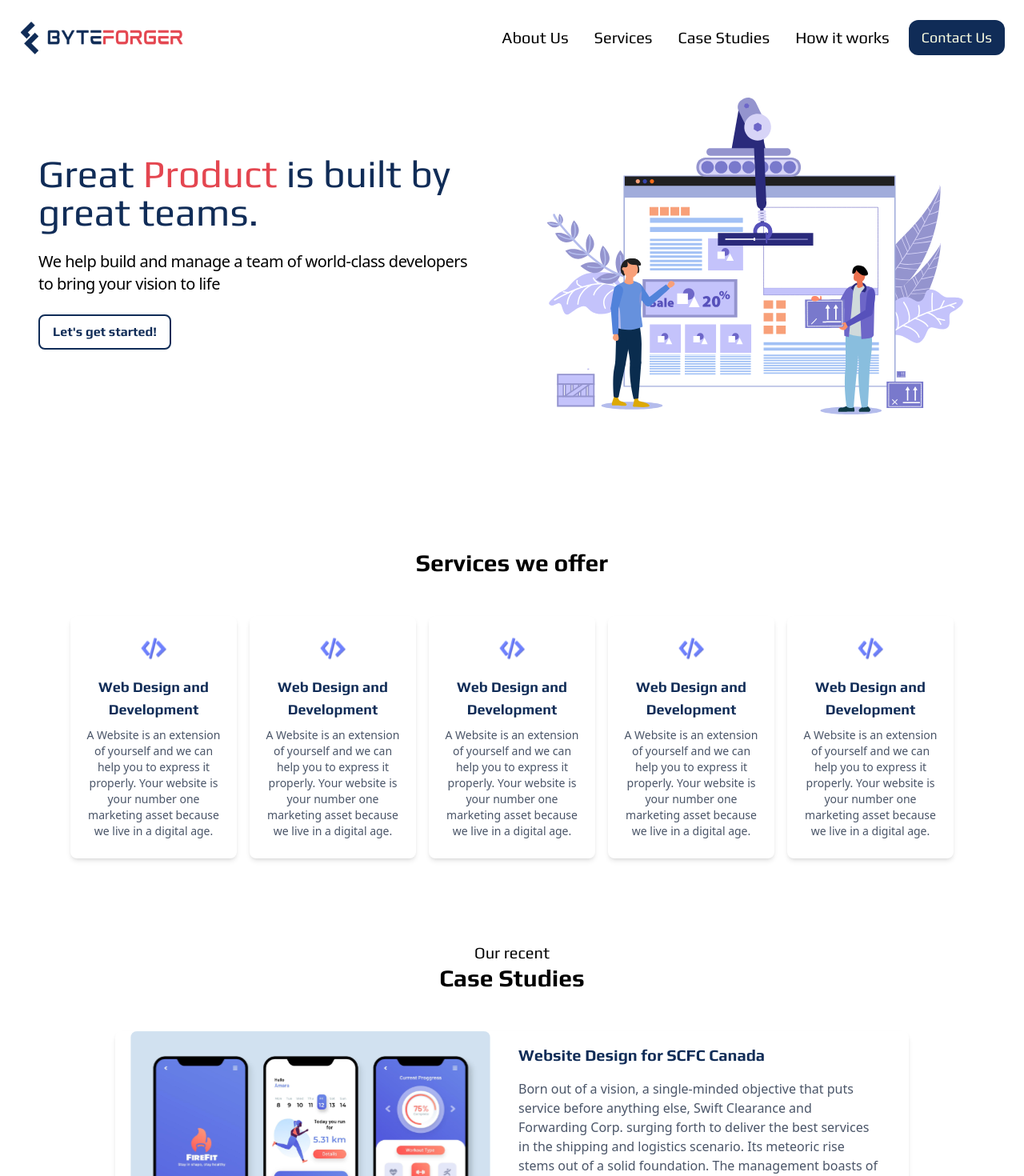
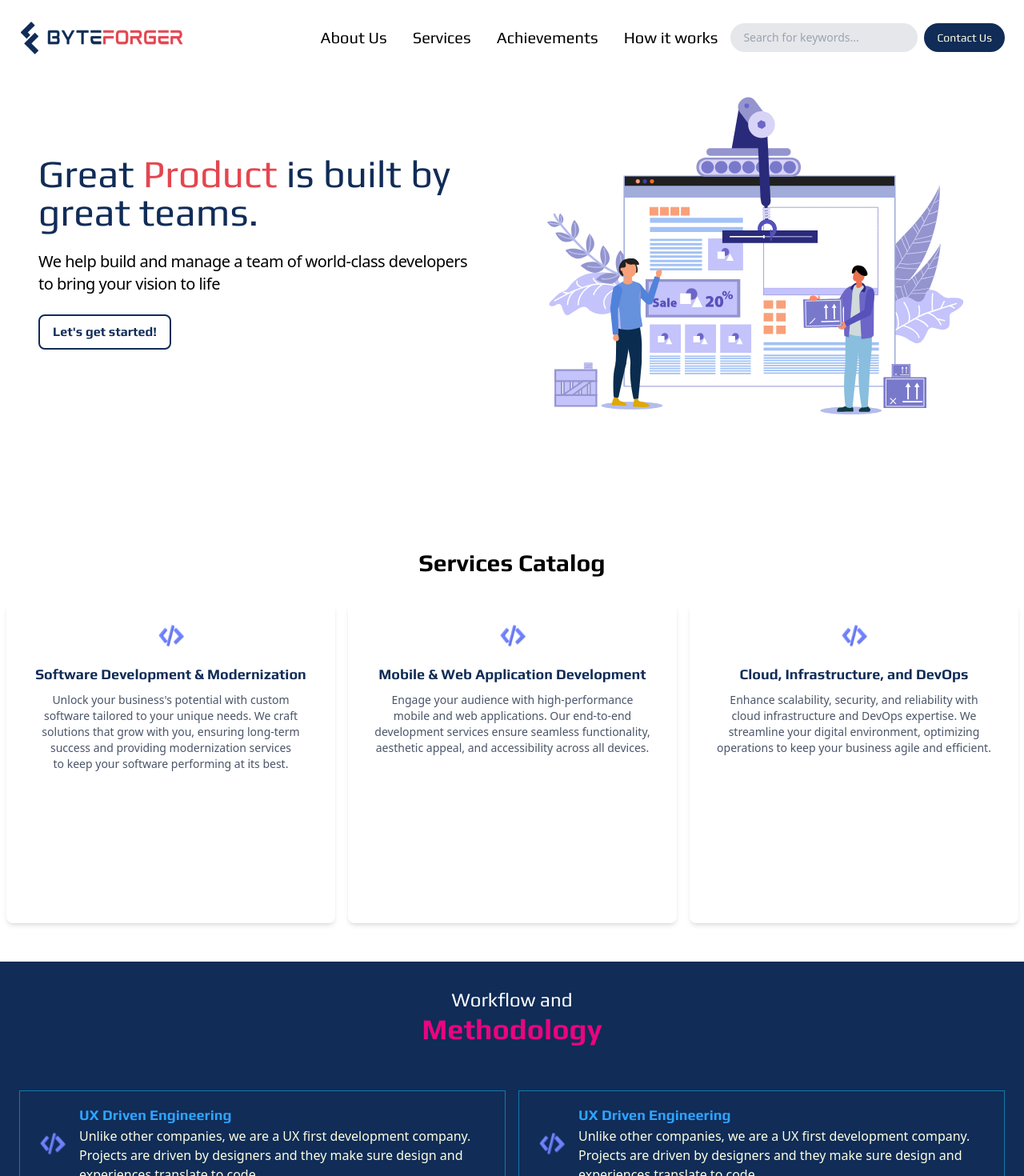
Before and after one commit to Sannya-Wasim/Byteforger, a React (Create React App) app: page / in a window 1280 px wide. Shown: the top 1470 px of the page at 80% size. Built offline with nearby package versions, Linux system fonts and the light colour scheme.

Commit message:
Added changes from stakeholders

```diff
--- a/package.json
+++ b/package.json
@@ -3,6 +3,7 @@
   "version": "0.1.0",
   "private": true,
   "dependencies": {
+    "@reduxjs/toolkit": "^2.3.0",
     "@testing-library/jest-dom": "^5.17.0",
     "@testing-library/react": "^13.4.0",
     "@testing-library/user-event": "^13.5.0",
@@ -16,6 +17,8 @@
     "react": "^18.3.1",
     "react-dom": "^18.3.1",
     "react-icons": "^5.3.0",
+    "react-multi-carousel": "^2.8.5",
+    "react-redux": "^9.1.2",
     "react-scripts": "5.0.1",
     "typescript": "^4.9.5",
     "web-vitals": "^2.1.4"
--- a/src/Screens/Home.tsx
+++ b/src/Screens/Home.tsx
@@ -1,13 +1,31 @@
-import React, { useRef, useState } from "react";
+import React, { useEffect, useRef, useState } from "react";
 import Navbar from "../components/Navbar";
 import Hero from "../components/Hero";
 import { approaches, case_studies, icons, services, ways } from "../constants";
 import Footer from "../components/Footer";
 import { useIsVisible } from "../hooks/useIsVisible";
+import { useSelector } from "react-redux";
+import { RootState } from "../store";
+import Carousel from "react-multi-carousel";
+import "react-multi-carousel/lib/styles.css";
 
 const Home = () => {
   const [stacks, setStacks] = useState(icons[0].items);
   const [selectedIcon, setSelectedIcon] = useState(icons[0].name);
+  const searchTerm = useSelector((state: RootState) => state.search.value);
+
+  const highlightText = (text: string, term: string) => {
+    if (!term) return text;
+    const regex = new RegExp(`(${term})`, "gi");
+    return (
+      <span
+        dangerouslySetInnerHTML={{
+          __html: text.replace(regex, "<mark>$1</mark>"),
+        }}
+      />
+    );
+  };
+
   const ref1 = useRef<HTMLDivElement | null>(null);
   const visible1 = useIsVisible(ref1);
   const ref2 = useRef<HTMLDivElement | null>(null);
@@ -16,6 +34,24 @@ const Home = () => {
   const visible3 = useIsVisible(ref3);
   const ref4 = useRef<HTMLDivElement | null>(null);
   const visible4 = useIsVisible(ref4);
+
+  const responsive = {
+    desktop: {
+      breakpoint: { max: 3000, min: 1024 },
+      items: 4,
+      slidesToSlide: 2, // optional, default to 1.
+    },
+    tablet: {
+      breakpoint: { max: 1024, min: 464 },
+      items: 3,
+      slidesToSlide: 1, // optional, default to 1.
+    },
+    mobile: {
+      breakpoint: { max: 464, min: 0 },
+      items: 1,
+      slidesToSlide: 1, // optional, default to 1.
+    },
+  };
   return (
     <div className="">
       <Navbar />
@@ -27,34 +63,87 @@ const Home = () => {
           visible1 ? "opacity-100" : "opacity-0"
         }`}
       >
-        <p
-          className={`text-center mb-6 mt-14 text-black text-3xl font-semibold font-play`}
+      <p
+        id="services"
+        className={`text-center mb-6 mt-14 text-black text-3xl font-semibold font-play`}
+      >
+        {highlightText("Services Catalog", searchTerm)}
+      </p>
+      {/* <div className="flex p-4 flex-wrap justify-center"> */}
+        <Carousel
+          swipeable={true}
+          draggable={true}
+          showDots={false}
+          responsive={responsive}
+          ssr={true} // means to render carousel on server-side.
+          infinite={true}
+          keyBoardControl={true}
+          customTransition=" transform 800ms ease-in-out"
+          transitionDuration={800}
+          containerClass="carousel-container "
+          removeArrowOnDeviceType={["tablet", "mobile"]}
+          // deviceType={this.props.deviceType}
+          // itemClass="carousel-item-padding-40-px"
+          // className="border-2"
         >
-          Services we offer
-        </p>
-        <div className="flex p-4 flex-wrap justify-center">
           {services.map((service: any) => {
             return (
               <button
                 key={service.id} // Add a unique key for each item
-                className="lg:w-1/6 md:w-1/4 sm:w-1/2 w-full bg-white p-4 m-2 rounded-lg shadow-md flex flex-col justify-center items-center transition ease-out duration-300 hover:-translate-y-3 hover:shadow-lg hover:shadow-lightPink"
+                className="md:h-[65vh] lg:h-[50vh] bg-white p-4 m-2 rounded-lg shadow-md flex flex-col  items-center transition ease-out duration-300"
               >
                 <div className="my-2">{<service.image />}</div>
                 <p className="font-semibold font-play text-center my-2 text-lg text-darkBlue">
-                  {service.title}
+                  {highlightText(service.title, searchTerm)}
                 </p>
-                <p className="text-pretty mb-2 text-sm text-textGray">
-                  {service.desc}
+                <p className="text-balance mb-2 text-sm text-textGray">
+                  {highlightText(service.desc, searchTerm)}
                 </p>
               </button>
             );
           })}
+        </Carousel>
+
+        {/* </div> */}
+      </div>
+      {/* Workflow and Methodology */}
+      <div className="bg-darkBlue mt-10">
+        <p
+          id="methodology"
+          className="text-center text-white mb-8 pt-8 text-2xl font-play "
+        >
+          Workflow and <br />{" "}
+          <span className="text-4xl font-semibold text-neonPink">
+            Methodology
+          </span>
+        </p>
+        <div className="grid grid-cols-1 md:grid-cols-2  p-4">
+          {approaches.map((item: any, index: number) => (
+            <div
+              key={index}
+              className={`border-[1px] border-lightBlue p-4 m-2 flex flex-row justify-between items-center transition-opacity ease-in duration-700 ${
+                visible3 ? "opacity-100" : "opacity-0"
+              }`}
+              ref={ref3}
+            >
+              <div className="mx-2">{<item.image />}</div>
+              <div className="mx-2">
+                <p className="text-lg font-bold font-play text-neonBlue">
+                  {item.title}
+                </p>
+                <p className="text-cream font-thin">{item.desc}</p>
+              </div>
+            </div>
+          ))}
         </div>
       </div>
-      {/* Recent Case Studies */}
-      <p className="text-center mb-12 mt-20 text-xl font-play">
-        Our recent <br />{" "}
-        <span className="text-3xl font-semibold">Case Studies</span>
+      {/* Solutions in Action */}
+      <p
+        id="achievements"
+        className="text-center mb-12 mt-20 text-xl font-play"
+      >
+        Solutions <br />{" "}
+        <span className="text-3xl font-semibold">in Action</span>
       </p>
       <div
         ref={ref2}
@@ -89,34 +178,7 @@ const Home = () => {
           );
         })}
       </div>
-      {/* Design and Development Approach */}
-      <div className="bg-darkBlue mt-10">
-        <p className="text-center text-white mb-8 pt-8 text-2xl font-play ">
-          Our design and <br />{" "}
-          <span className="text-4xl font-semibold text-neonPink">
-            development approach
-          </span>
-        </p>
-        <div className="grid grid-cols-1 md:grid-cols-2  p-4">
-          {approaches.map((item: any, index: number) => (
-            <div
-              key={index}
-              className={`border-[1px] border-lightBlue p-4 m-2 flex flex-row justify-between items-center transition-opacity ease-in duration-700 ${
-                visible3 ? "opacity-100" : "opacity-0"
-              }`}
-              ref={ref3}
-            >
-              <div className="mx-2">{<item.image />}</div>
-              <div className="mx-2">
-                <p className="text-lg font-bold font-play text-neonBlue">
-                  {item.title}
-                </p>
-                <p className="text-cream font-thin">{item.desc}</p>
-              </div>
-            </div>
-          ))}
-        </div>
-      </div>
+      {/* Ways of building great software */}
       <p className="text-center mb-12 mt-20 text-xl font-play">
         Way of building <br />{" "}
         <span className="text-3xl font-semibold">Great Software</span>
--- a/src/components/Footer.tsx
+++ b/src/components/Footer.tsx
@@ -9,7 +9,7 @@ const icons = [Facebook, Instagram, Twitter, Linkedin];
 
 const Footer = () => {
   return (
-    <div className="shadow-inner mt-36 p-4 md:p-6 lg:px-8">
+    <div id="contact" className="shadow-inner mt-36 p-4 md:p-6 lg:px-8">
       <div className="flex flex-col lg:flex-row justify-start items-start lg:items-center lg:space-x-10 lg:space-y-0 space-y-6">
         {/* 1 */}
         <div className="lg:w-2/5 w-full px-4 md:px-6 lg:px-0">
--- a/src/components/Navbar.tsx
+++ b/src/components/Navbar.tsx
@@ -1,39 +1,61 @@
 import React, { useState } from "react";
 import logo from "../assets/images/logo.png";
 import { AiOutlineMenu } from "react-icons/ai";
-
+import { useDispatch, useSelector } from "react-redux";
+import { globalSearch } from "../redux/slices/searchSlice";
+import { RootState } from "../store";
 
 const Navbar = () => {
   const [nav, setNav] = useState(false);
+  const dispatch = useDispatch()
+  const searchTerm = useSelector((state:RootState) => state.search.value)
   const navItems = [
-    { id: 1, text: "About Us" },
-    { id: 2, text: "Services" },
-    { id: 3, text: "Case Studies" },
-    { id: 4, text: "How it works" },
+    { id: 1, text: "About Us", section : '#aboutus' },
+    { id: 2, text: "Services", section : '#services' },
+    { id: 3, text: "Achievements", section : '#achievements' },
+    { id: 4, text: "How it works", section : "#methodology" },
   ];
+
+  const handleSearch = (e: any) => {
+    // setSearch(e.target.value);
+    dispatch(globalSearch(e.target.value))
+    // console.log("Search value", search);
+  };
 
   return (
     <div className="flex justify-between items-center p-4 bg-white  lg:absolute lg:z-10 lg:top-0 lg:right-0 lg:left-0">
       {/* Logo */}
-      <button className="w-2/5 md:w-1/4 lg:w-1/6 md:m-2 "><img src={logo}  alt="logo is absent" /></button>
+      <a href="/" className="w-2/5 md:w-1/4 lg:w-1/6 md:m-2 ">
+        <img src={logo} alt="logo is absent" />
+      </a>
 
       {/* Desktop Navigation */}
       <div className="hidden md:flex md:flex-row items-center lg:text-xl md:text-md text-sm">
         {navItems.map((item) => (
-          <button
+          <a
             key={item.id}
             className="text-center mx-4 text-black font-play hover:text-lightBlue"
+            href={`${item.section}`}
           >
             {item.text}
-          </button>
+          </a>
         ))}
-        <button className="lg:text-lg md:text-md text-sm bg-darkBlue text-cream rounded-xl py-2 px-4 mx-2 font-play transition duration-300 ease-in-out transform hover:bg-lightBlue hover:-translate-y-1">
+        <input
+          value={searchTerm}
+          placeholder="Search for keywords..."
+          onChange={handleSearch}
+          className="hidden md:block bg-lightGray py-2 px-4 text-sm rounded-3xl text-black"
+        />
+        <a href="#contact" className="md:text-md text-sm bg-darkBlue text-cream rounded-3xl py-2 px-4 mx-2 font-play transition duration-300 ease-in-out transform hover:bg-lightBlue hover:-translate-y-1">
           Contact Us
-        </button>
+        </a>
       </div>
 
       {/* Hamburger Icon for Mobile */}
-      <button onClick={() => setNav(!nav)} className="md:hidden p-2 rounded-lg z-50">
+      <button
+        onClick={() => setNav(!nav)}
+        className="md:hidden p-2 rounded-lg z-50"
+      >
         <AiOutlineMenu size={24} />
       </button>
 
--- a/src/constants.ts
+++ b/src/constants.ts
@@ -2,7 +2,7 @@ import { ReactComponent as WebIcon } from "./assets/svgs/WebIcon.svg";
 import { ReactComponent as CaseStudy } from "./assets/svgs/CaseStudy.svg";
 import { ReactComponent as DummyImage01 } from "./assets/svgs/DummyImage01.svg";
 import { ReactComponent as ProfileIcon } from "./assets/svgs/ProfileIcon.svg";
-import { ReactComponent as Reactjs } from "./assets/svgs/react-2.svg"
+import { ReactComponent as Reactjs } from "./assets/svgs/react-2.svg";
 import { ReactComponent as Vue } from "./assets/svgs/vue-9.svg";
 import { ReactComponent as Angular } from "./assets/svgs/angular-icon-1.svg";
 import { ReactComponent as Tailwind } from "./assets/svgs/tailwind-css-2.svg";
@@ -12,46 +12,61 @@ import { ReactComponent as Express } from "./assets/svgs/expressjs-ar21.svg";
 import { ReactComponent as Php } from "./assets/svgs/Group.svg";
 import { ReactComponent as Ruby } from "./assets/svgs/rails-1.svg";
 import { ReactComponent as Django } from "./assets/svgs/django-community.svg";
-import { ReactComponent as  Mongo} from "./assets/svgs/mongodb-icon-2.svg"
-import { ReactComponent as  Sql} from "./assets/svgs/mysql-3.svg"
-import { ReactComponent as Postgres } from "./assets/svgs/postgresql.svg"
-import { ReactComponent as Firebase } from "./assets/svgs/firebase-1.svg"
-import { ReactComponent as  Aws} from "./assets/svgs/aws-2.svg"
-import { ReactComponent as  Microsoft} from "./assets/svgs/microsoft-azure-2.svg"
-import { ReactComponent as Browser } from "./assets/svgs/browserstack.svg"
-import { ReactComponent as  Selenium} from "./assets/svgs/selenium-svgrepo-com.svg"
-import { ReactComponent as  Docker} from "./assets/svgs/docker-1-logo-svgrepo-com.svg"
-import { ReactComponent as  Kubernetes} from "./assets/svgs/kubernetes-svgrepo-com.svg"
-import { ReactComponent as  Jenkins} from "./assets/svgs/jenkins-svgrepo-com.svg"
-import { ReactComponent as  Github} from "./assets/svgs/github-142-svgrepo-com.svg"
-import { ReactComponent as  Terraform} from "./assets/svgs/terraform-icon-svgrepo-com.svg"
-import { ReactComponent as  Google} from "./assets/svgs/google-cloud-1.svg"
+import { ReactComponent as Mongo } from "./assets/svgs/mongodb-icon-2.svg";
+import { ReactComponent as Sql } from "./assets/svgs/mysql-3.svg";
+import { ReactComponent as Postgres } from "./assets/svgs/postgresql.svg";
+import { ReactComponent as Firebase } from "./assets/svgs/firebase-1.svg";
+import { ReactComponent as Aws } from "./assets/svgs/aws-2.svg";
+import { ReactComponent as Microsoft } from "./assets/svgs/microsoft-azure-2.svg";
+import { ReactComponent as Browser } from "./assets/svgs/browserstack.svg";
+import { ReactComponent as Selenium } from "./assets/svgs/selenium-svgrepo-com.svg";
+import { ReactComponent as Docker } from "./assets/svgs/docker-1-logo-svgrepo-com.svg";
+import { ReactComponent as Kubernetes } from "./assets/svgs/kubernetes-svgrepo-com.svg";
+import { ReactComponent as Jenkins } from "./assets/svgs/jenkins-svgrepo-com.svg";
+import { ReactComponent as Github } from "./assets/svgs/github-142-svgrepo-com.svg";
+import { ReactComponent as Terraform } from "./assets/svgs/terraform-icon-svgrepo-com.svg";
+import { ReactComponent as Google } from "./assets/svgs/google-cloud-1.svg";
 
 export const services = [
   {
-    title: "Web Design and Development",
+    title: "Software Development & Modernization",
     image: WebIcon,
-    desc: "A Website is an extension of yourself and we can help you to express it properly. Your website is your number one marketing asset because we live in a digital age.",
+    desc: "Unlock your business's potential with custom software tailored to your unique needs. We craft solutions that grow with you, ensuring long-term success and providing modernization services to keep your software performing at its best.",
   },
   {
-    title: "Web Design and Development",
+    title: "Mobile & Web Application Development",
     image: WebIcon,
-    desc: "A Website is an extension of yourself and we can help you to express it properly. Your website is your number one marketing asset because we live in a digital age.",
+    desc: "Engage your audience with high-performance mobile and web applications. Our end-to-end development services ensure seamless functionality, aesthetic appeal, and accessibility across all devices.",
   },
   {
-    title: "Web Design and Development",
+    title: "Cloud, Infrastructure, and DevOps",
     image: WebIcon,
-    desc: "A Website is an extension of yourself and we can help you to express it properly. Your website is your number one marketing asset because we live in a digital age.",
+    desc: "Enhance scalability, security, and reliability with cloud infrastructure and DevOps expertise. We streamline your digital environment, optimizing operations to keep your business agile and efficient.",
   },
   {
-    title: "Web Design and Development",
+    title: "AI, Data, and Analytics Solutions",
     image: WebIcon,
-    desc: "A Website is an extension of yourself and we can help you to express it properly. Your website is your number one marketing asset because we live in a digital age.",
+    desc: "Transform data into actionable insights with AI-driven analytics. We help you harness the power of machine learning to make data-driven decisions that propel your business forward.",
   },
   {
-    title: "Web Design and Development",
+    title: "User Experience & Interface Design",
     image: WebIcon,
-    desc: "A Website is an extension of yourself and we can help you to express it properly. Your website is your number one marketing asset because we live in a digital age.",
+    desc: "Create captivating user experiences with intuitive, aesthetically pleasing interfaces. Our design team ensures that every interaction is meaningful, engaging, and aligned with your brand.",
+  },
+  {
+    title: "Quality Assurance & Testing",
+    image: WebIcon,
+    desc: "Deliver flawless products with our rigorous testing services. We safeguard quality at every step, ensuring your software performs seamlessly, reliably, and is free of defects.",
+  },
+  {
+    title: "Rapid Application Development",
+    image: WebIcon,
+    desc: "Get your applications to market faster without compromising quality. Our agile development approach accelerates the delivery of powerful, ready-to-use applications tailored to meet immediate needs.",
+  },
+  {
+    title: "Salesforce Services",
+    image: WebIcon,
+    desc: "Transform your business with end-to-end Salesforce solutions, from customization and integration to support and analytics, ensuring seamless operations and growth.",
   },
 ];
 
@@ -142,7 +157,7 @@ export const ways = [
 export const icons = [
   { name: "Frontend", items: [Reactjs, Vue, Angular, Tailwind, Sass] },
   { name: "Backend", items: [Nodejs, Express, Php, Ruby, Django] },
-  {name : "Database", items : [Mongo, Sql, Postgres, Firebase]},
-  {name : "Cloud Testing", items : [Aws, Google, Microsoft, Browser, Selenium]},
-  {name : "DevOps", items : [Docker, Kubernetes, Jenkins, Github, Terraform]}
+  { name: "Database", items: [Mongo, Sql, Postgres, Firebase] },
+  { name: "Cloud Testing", items: [Aws, Google, Microsoft, Browser, Selenium] },
+  { name: "DevOps", items: [Docker, Kubernetes, Jenkins, Github, Terraform] },
 ];
--- a/src/index.tsx
+++ b/src/index.tsx
@@ -1,15 +1,19 @@
-import React from 'react';
-import ReactDOM from 'react-dom/client';
-import './index.css';
-import App from './App';
-import reportWebVitals from './reportWebVitals';
+import React from "react";
+import ReactDOM from "react-dom/client";
+import "./index.css";
+import App from "./App";
+import reportWebVitals from "./reportWebVitals";
+import { store } from "./store";
+import { Provider } from "react-redux";
 
 const root = ReactDOM.createRoot(
-  document.getElementById('root') as HTMLElement
+  document.getElementById("root") as HTMLElement
 );
 root.render(
   <React.StrictMode>
-    <App />
+    <Provider store={store}>
+      <App />
+    </Provider>
   </React.StrictMode>
 );
 
--- /dev/null
+++ b/src/redux/slices/searchSlice.ts
@@ -0,0 +1,26 @@
+import { createSlice } from '@reduxjs/toolkit'
+import type { PayloadAction } from '@reduxjs/toolkit'
+
+export interface SearchState {
+  value: string
+}
+
+const initialState: SearchState = {
+  value: '',
+}
+
+export const searchSlice = createSlice({
+  name: 'search',
+  initialState,
+  reducers: {
+    globalSearch : (state, action) =>{
+        state.value = action.payload
+        // console.log("Action.payload", action.payload)
+    }
+  },
+})
+
+// Action creators are generated for each case reducer function
+export const { globalSearch } = searchSlice.actions
+
+export default searchSlice.reducer
--- /dev/null
+++ b/src/store.tsx
@@ -0,0 +1,13 @@
+import { configureStore } from '@reduxjs/toolkit'
+import searchReducer from './redux/slices/searchSlice'
+
+export const store = configureStore({
+  reducer: {
+    search : searchReducer
+  },
+})
+
+// Infer the `RootState` and `AppDispatch` types from the store itself
+export type RootState = ReturnType<typeof store.getState>
+// Inferred type: {posts: PostsState, comments: CommentsState, users: UsersState}
+export type AppDispatch = typeof store.dispatch
--- a/tailwind.config.js
+++ b/tailwind.config.js
@@ -17,6 +17,7 @@ module.exports = {
         lightPink : '#FFB1B1',
         cream : '#FDFFE2',
         textGray : '#4A5568',
+        lightGray : '#e5e7eb',
         neonPink : '#EA047E',
         neonBlue : '#2FA4FF'
       }
```
Also changed, not shown: 1 other file (tests, documents, lock files or other folders).
